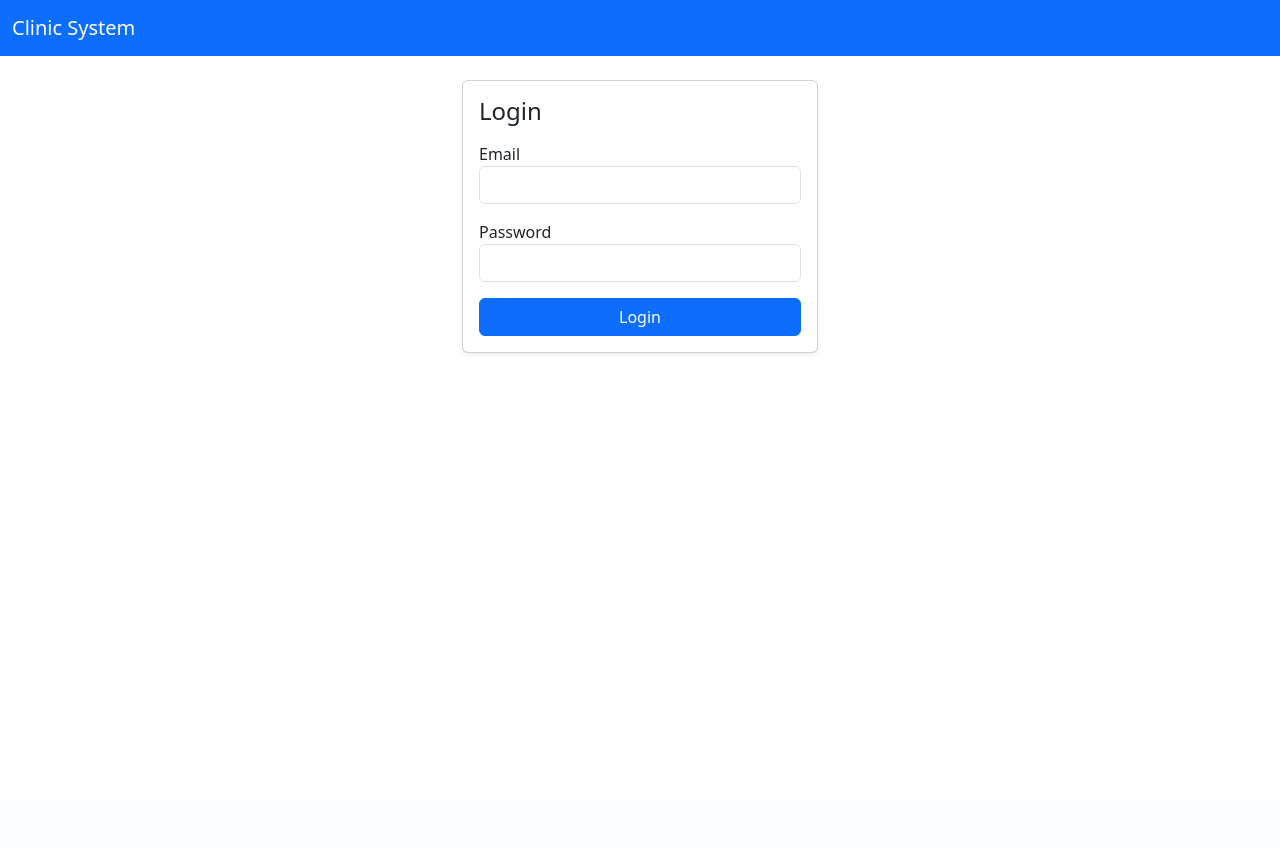
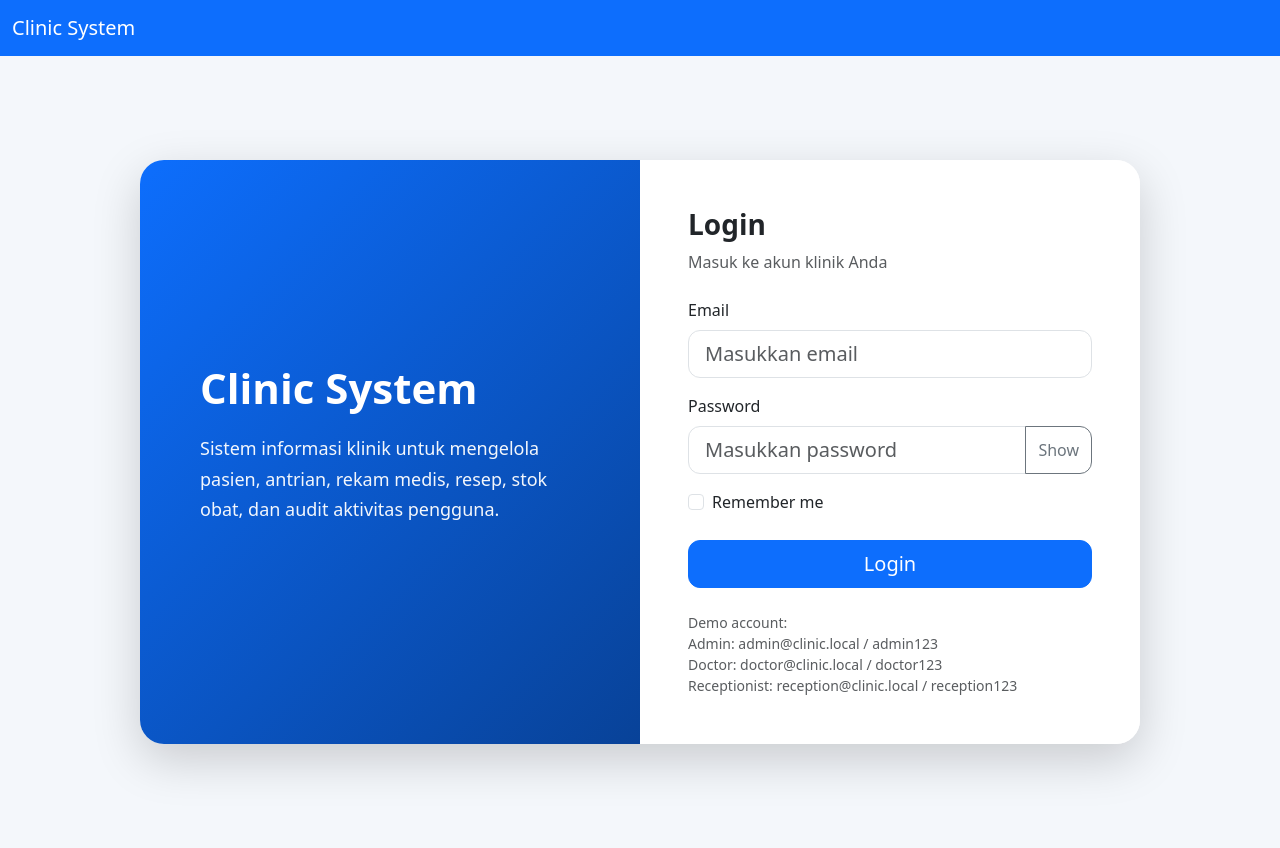
Before and after one commit to terimakasihya555/clinic-management-system, a Flask app: page /auth/login in a window 1280 px wide. Before the commit the page ends 354 px from the top, so only its background shows below. Run offline with Flask 3, Linux system fonts and the light colour scheme.

Commit message:
Fix navbar menu visibility by role

```diff
--- a/clinic_app/static/css/main.css
+++ b/clinic_app/static/css/main.css
@@ -1,2 +1,70 @@
-body { min-height: 100vh; }
-.no-copy { user-select: none; }
+body {
+  min-height: 100vh;
+  background: #f4f7fb;
+}
+
+.no-copy {
+  user-select: none;
+}
+
+.login-wrapper {
+  min-height: calc(100vh - 56px);
+  display: flex;
+  align-items: center;
+  justify-content: center;
+  padding: 40px 20px;
+}
+
+.login-card {
+  width: 100%;
+  max-width: 1000px;
+  border-radius: 24px;
+  overflow: hidden;
+  background: #ffffff;
+}
+
+.login-left {
+  min-height: 560px;
+  background: linear-gradient(135deg, #0d6efd, #084298);
+  color: white;
+  align-items: center;
+  padding: 60px;
+}
+
+.login-left h1 {
+  font-weight: 800;
+  font-size: 42px;
+  margin-bottom: 20px;
+}
+
+.login-left p {
+  font-size: 18px;
+  line-height: 1.7;
+  opacity: 0.95;
+}
+
+.form-control {
+  border-radius: 12px;
+}
+
+.btn {
+  border-radius: 12px;
+}
+
+.card {
+  border-radius: 18px;
+}
+
+.table {
+  background: white;
+}
+
+@media (max-width: 768px) {
+  .login-wrapper {
+    padding: 20px 12px;
+  }
+
+  .login-card {
+    border-radius: 18px;
+  }
+}
--- a/clinic_app/templates/auth/login.html
+++ b/clinic_app/templates/auth/login.html
@@ -1,17 +1,93 @@
 {% extends "layout.html" %}
 {% block content %}
-<div class="row justify-content-center">
-  <div class="col-md-4">
-    <div class="card shadow-sm">
-      <div class="card-body">
-        <h4 class="mb-3">Login</h4>
+
+<div class="login-wrapper">
+  <div class="login-card shadow-lg">
+    <div class="row g-0">
+
+      <div class="col-md-6 login-left d-none d-md-flex">
+        <div>
+          <h1>Clinic System</h1>
+          <p>
+            Sistem informasi klinik untuk mengelola pasien, antrian,
+            rekam medis, resep, stok obat, dan audit aktivitas pengguna.
+          </p>
+        </div>
+      </div>
+
+      <div class="col-md-6 bg-white p-5">
+        <div class="mb-4">
+          <h3 class="fw-bold">Login</h3>
+          <p class="text-muted">Masuk ke akun klinik Anda</p>
+        </div>
+
         <form method="post">
-          <div class="mb-3"><label>Email</label><input class="form-control" name="email"></div>
-          <div class="mb-3"><label>Password</label><input class="form-control" type="password" name="password"></div>
-          <button class="btn btn-primary w-100">Login</button>
+          <div class="mb-3">
+            <label class="form-label">Email</label>
+            <input
+              class="form-control form-control-lg"
+              name="email"
+              type="email"
+              placeholder="Masukkan email"
+              required
+            >
+          </div>
+
+          <div class="mb-3">
+            <label class="form-label">Password</label>
+            <div class="input-group">
+              <input
+                id="passwordInput"
+                class="form-control form-control-lg"
+                type="password"
+                name="password"
+                placeholder="Masukkan password"
+                required
+              >
+              <button
+                class="btn btn-outline-secondary"
+                type="button"
+                onclick="togglePassword()"
+              >
+                Show
+              </button>
+            </div>
+          </div>
+
+          <div class="d-flex justify-content-between align-items-center mb-4">
+            <div class="form-check">
+              <input class="form-check-input" type="checkbox" id="remember">
+              <label class="form-check-label" for="remember">
+                Remember me
+              </label>
+            </div>
+          </div>
+
+          <button class="btn btn-primary btn-lg w-100">
+            Login
+          </button>
         </form>
+
+        <div class="mt-4 small text-muted">
+          Demo account:
+          <br>
+          Admin: admin@clinic.local / admin123
+          <br>
+          Doctor: doctor@clinic.local / doctor123
+          <br>
+          Receptionist: reception@clinic.local / reception123
+        </div>
       </div>
+
     </div>
   </div>
 </div>
+
+<script>
+function togglePassword() {
+  const input = document.getElementById("passwordInput");
+  input.type = input.type === "password" ? "text" : "password";
+}
+</script>
+
 {% endblock %}
--- a/clinic_app/templates/layout.html
+++ b/clinic_app/templates/layout.html
@@ -18,7 +18,9 @@
         <li class="nav-item"><a class="nav-link" href="{{ url_for('patients.index') }}">Pasien</a></li>
         <li class="nav-item"><a class="nav-link" href="{{ url_for('queue.index') }}">Antrian</a></li>
         <li class="nav-item"><a class="nav-link" href="{{ url_for('doctor.dashboard') }}">Dokter</a></li>
+        {% if current_user.role in ["admin", "receptionist"] %}
         <li class="nav-item"><a class="nav-link" href="{{ url_for('inventory.index') }}">Obat</a></li>
+        {% endif %}
         {% if current_user.role == "admin" %}
         <li class="nav-item"><a class="nav-link" href="{{ url_for('audit.index') }}">Audit Log</a></li>
         {% endif %}
```
